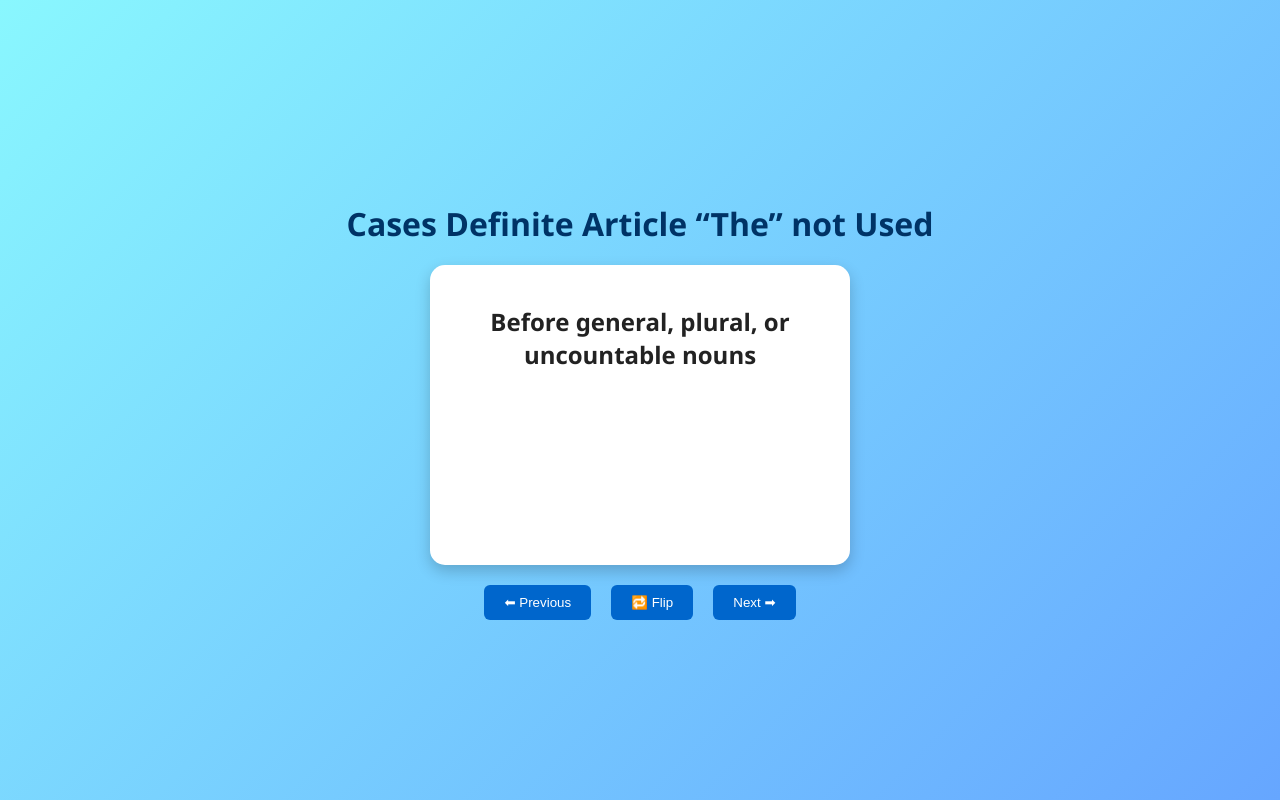
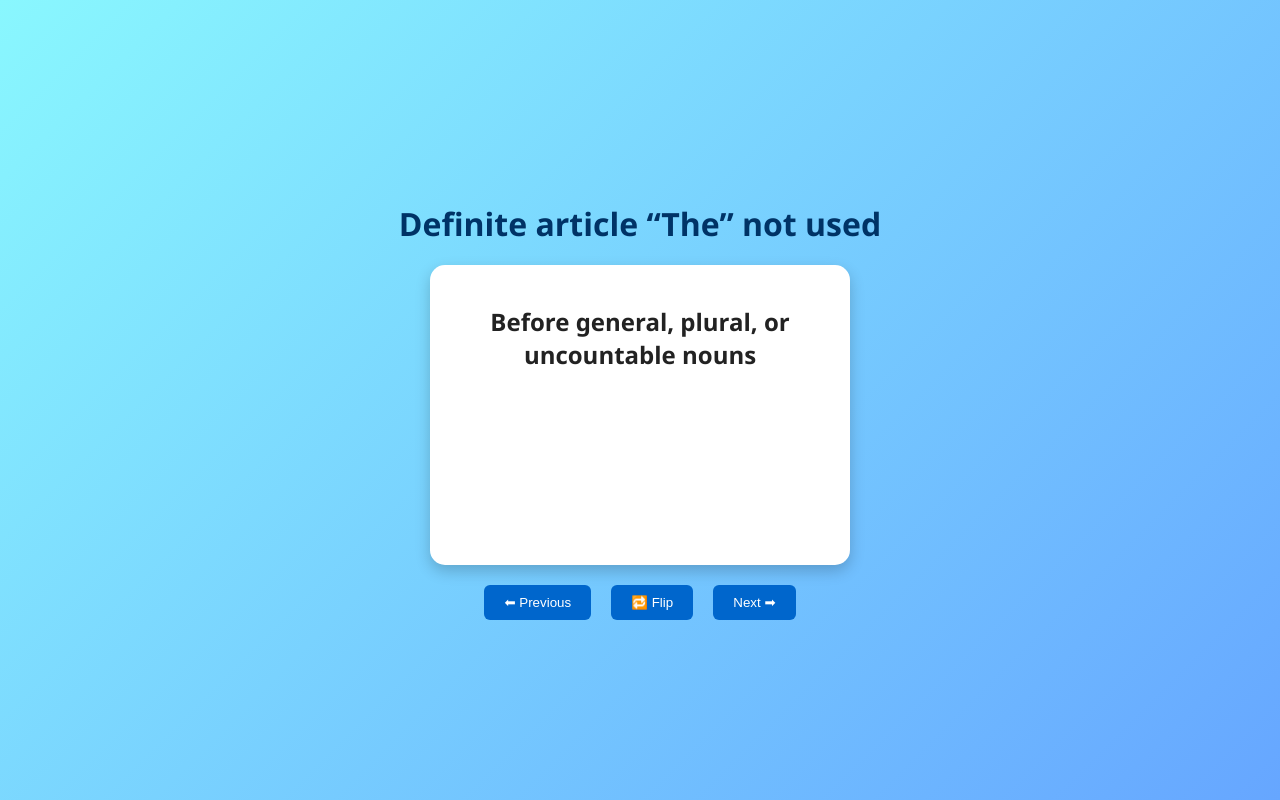
Before and after one commit to chandraniraychowdhury/English_Grammar, a plain HTML site: page index.html in a window 1280 px wide. Drawn offline with Linux system fonts and the light colour scheme.

Commit message:
Update index.html

```diff
--- a/index.html
+++ b/index.html
@@ -8,7 +8,7 @@
 </head>
 <body>
   <div class="container">
-    <h1>Cases Definite Article “The” not Used</h1>
+    <h1>Definite article “The” not used</h1>
 
     <div class="card" id="card">
       <div class="card-inner" id="card-inner">
```
